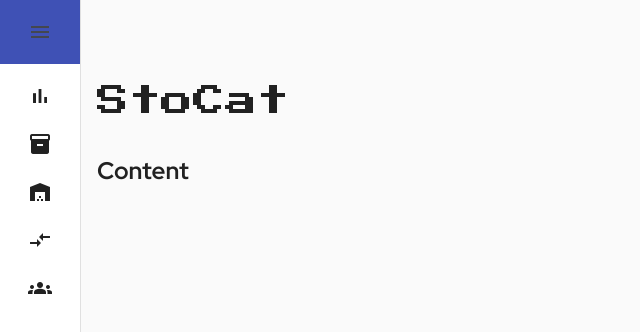
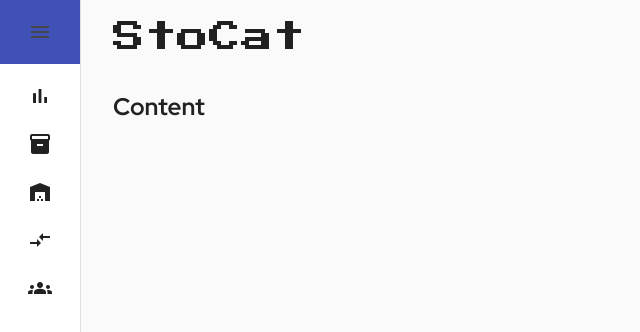
Before and after one commit to LucasPordeus/inventory-system, an Angular app in the folder front-end/: page / in a window 1280 px wide. Shown: the top 332 px of the page, without its empty margins (0-640 px from the left). Built offline with nearby package versions, Linux system fonts and the light colour scheme.

Commit message:
styles: fix toogle menu and content position

```diff
--- a/front-end/src/app/components/menu/menu.html
+++ b/front-end/src/app/components/menu/menu.html
@@ -1,4 +1,4 @@
-<mat-toolbar color="primary">
+<mat-toolbar color="primary" [ngClass]="!isCollapsed ? 'expanded' : ''">
   <button mat-icon-button aria-label="Menu icon" (click)="toggleMenu()">
     <mat-icon>menu</mat-icon>
   </button>
--- a/front-end/src/app/components/menu/menu.scss
+++ b/front-end/src/app/components/menu/menu.scss
@@ -1,8 +1,8 @@
-h1 {
+h1{
     padding: 0 1rem;
 }
 
-h2 {padding: 1rem;}
+h2{padding: 1rem;}
 
 mat-toolbar{
     position:fixed;
@@ -11,15 +11,15 @@ mat-toolbar{
     width: max-content;
 }
 
-mat-sidenav-container {
+mat-sidenav-container{
     height:100%;
 }
 
 // Move the content down so that it won't be hidden by the toolbar
-mat-sidenav {
+mat-sidenav{
     padding-top: 3.5rem;
     transition: width 0.3s ease;
-    @media screen and (min-width: 600px) {
+    @media screen and (min-width: 600px){
       padding-top: 4rem;
     }
 
@@ -34,12 +34,9 @@ mat-sidenav {
 
 // Move the content down so that it won't be hidden by the toolbar
 mat-sidenav-content{
-    padding-top: 3.5rem;
-    @media screen and (min-width: 600px) {
-        padding-top: 4rem;
-    }
+    padding-left: 1rem;
 }
 
-.expanded {
+.expanded{
     width: 250px;
 }
```
